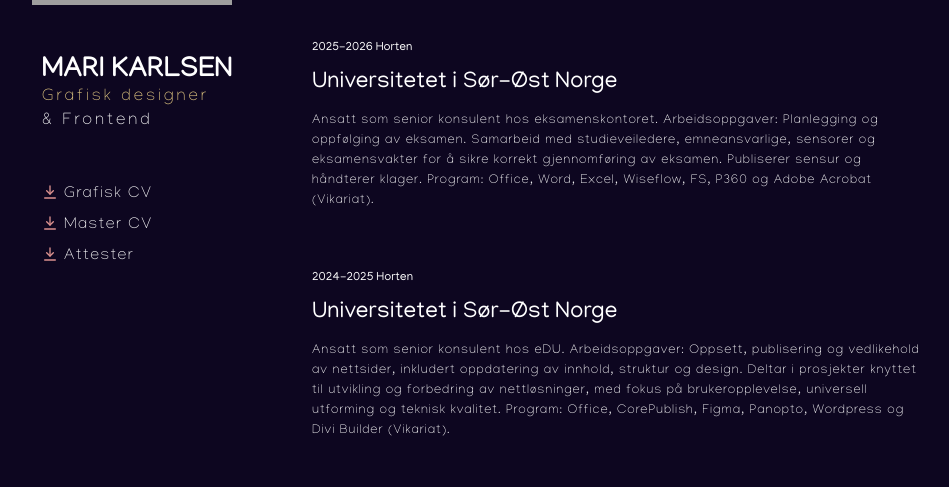
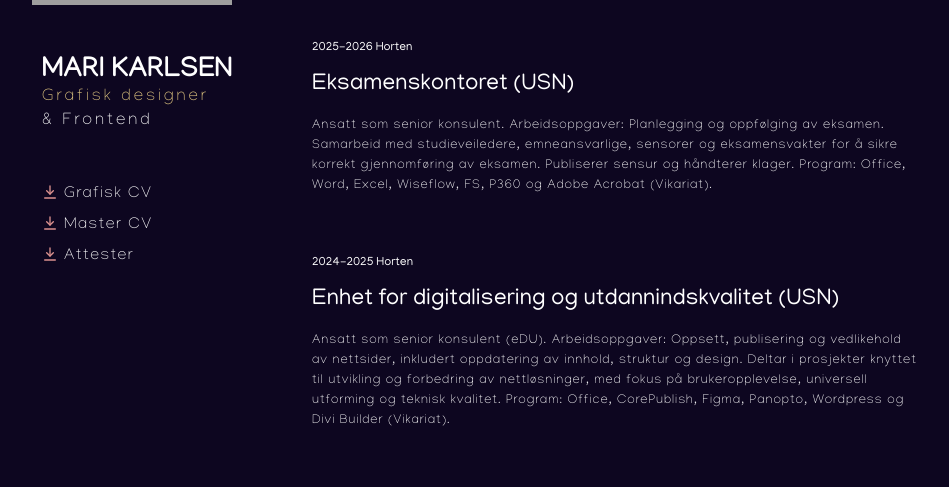
Before and after one commit to marikodehode/min-nettside, a React (Vite) app: page /cv in a window 1280 px wide. Shown: the part 305-792 px from the top of the page, without its empty margins (188-1137 px from the left). Built offline with nearby package versions, Linux system fonts and the light colour scheme; grey boxes are pictures that could not be loaded.

Commit message:
endring tekst cv

```diff
--- a/src/pages/cv.jsx
+++ b/src/pages/cv.jsx
@@ -79,17 +79,17 @@ export const Cv = () => {
 
               <div className="job">
               <div className="timePlaceOne">2025-2026 Horten</div>
-              <div className="jobName">Universitetet i Sør-Øst Norge</div>
+              <div className="jobName">Eksamenskontoret (USN)</div>
               <div className="jobInfo">
-                Ansatt som senior konsulent hos eksamenskontoret. Arbeidsoppgaver: Planlegging og oppfølging av eksamen. Samarbeid med studieveiledere, emneansvarlige, sensorer og eksamensvakter for å sikre korrekt gjennomføring av eksamen. Publiserer sensur og håndterer klager. Program: Office, Word, Excel, Wiseflow, FS, P360 og Adobe Acrobat (Vikariat).
+                Ansatt som senior konsulent. Arbeidsoppgaver: Planlegging og oppfølging av eksamen. Samarbeid med studieveiledere, emneansvarlige, sensorer og eksamensvakter for å sikre korrekt gjennomføring av eksamen. Publiserer sensur og håndterer klager. Program: Office, Word, Excel, Wiseflow, FS, P360 og Adobe Acrobat (Vikariat).
               </div>
             </div>
 
                           <div className="job">
               <div className="timePlaceOne">2024-2025 Horten</div>
-              <div className="jobName">Universitetet i Sør-Øst Norge</div>
+              <div className="jobName">Enhet for digitalisering og utdannindskvalitet (USN)</div>
               <div className="jobInfo">
-                Ansatt som senior konsulent hos eDU. Arbeidsoppgaver: Oppsett, publisering og vedlikehold av nettsider, inkludert oppdatering av innhold, struktur og design. Deltar i prosjekter knyttet til utvikling og forbedring av nettløsninger, med fokus på brukeropplevelse, universell utforming og teknisk kvalitet.
+                Ansatt som senior konsulent (eDU). Arbeidsoppgaver: Oppsett, publisering og vedlikehold av nettsider, inkludert oppdatering av innhold, struktur og design. Deltar i prosjekter knyttet til utvikling og forbedring av nettløsninger, med fokus på brukeropplevelse, universell utforming og teknisk kvalitet.
                 Program: Office, CorePublish, Figma, Panopto, Wordpress og Divi Builder (Vikariat).
               </div>
             </div>
--- a/src/pages/pagesCss/cv.css
+++ b/src/pages/pagesCss/cv.css
@@ -148,6 +148,7 @@
   .jobName {
     color: #ffffff;
     font-size: 23px;
+    line-height: 30px;
     font-family: "Manjari", sans-serif;
     margin-top: 16px;
   }
```
